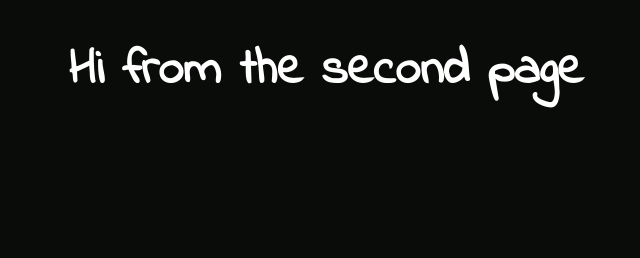
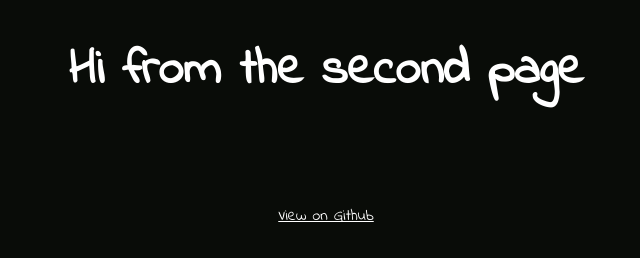
Before and after one commit to cadekynaston/you-would-not-believe-your-eyes, a Gatsby site: page /page-2 in a window 1280 px wide. Shown: the full height of the page, 314-954 px from the left. Built offline with nearby package versions, Linux system fonts and the light colour scheme; Gatsby itself is replaced by a stand-in of ours.

Commit message:
added git link and updated readme

```diff
--- a/src/components/layout.js
+++ b/src/components/layout.js
@@ -1,8 +1,13 @@
 import React from "react"
 import PropTypes from "prop-types"
 import { StaticQuery, graphql } from "gatsby"
+import styled from '@emotion/styled';
 
 import { GlobalStyles } from '../components/GlobalStyles';
+
+const Footer = styled.footer`
+  text-align: center;
+`
 
 const Layout = ({ children }) => (
   <StaticQuery
@@ -19,6 +24,9 @@
       <>
         <GlobalStyles />
         <main>{children}</main>
+        <Footer>
+          <a href="https://github.com/cadekynaston/you-would-not-believe-your-eyes" target="_blank">View on Github</a>
+        </Footer>
       </>
     )}
   />
```
Also changed, not shown: README.md.
